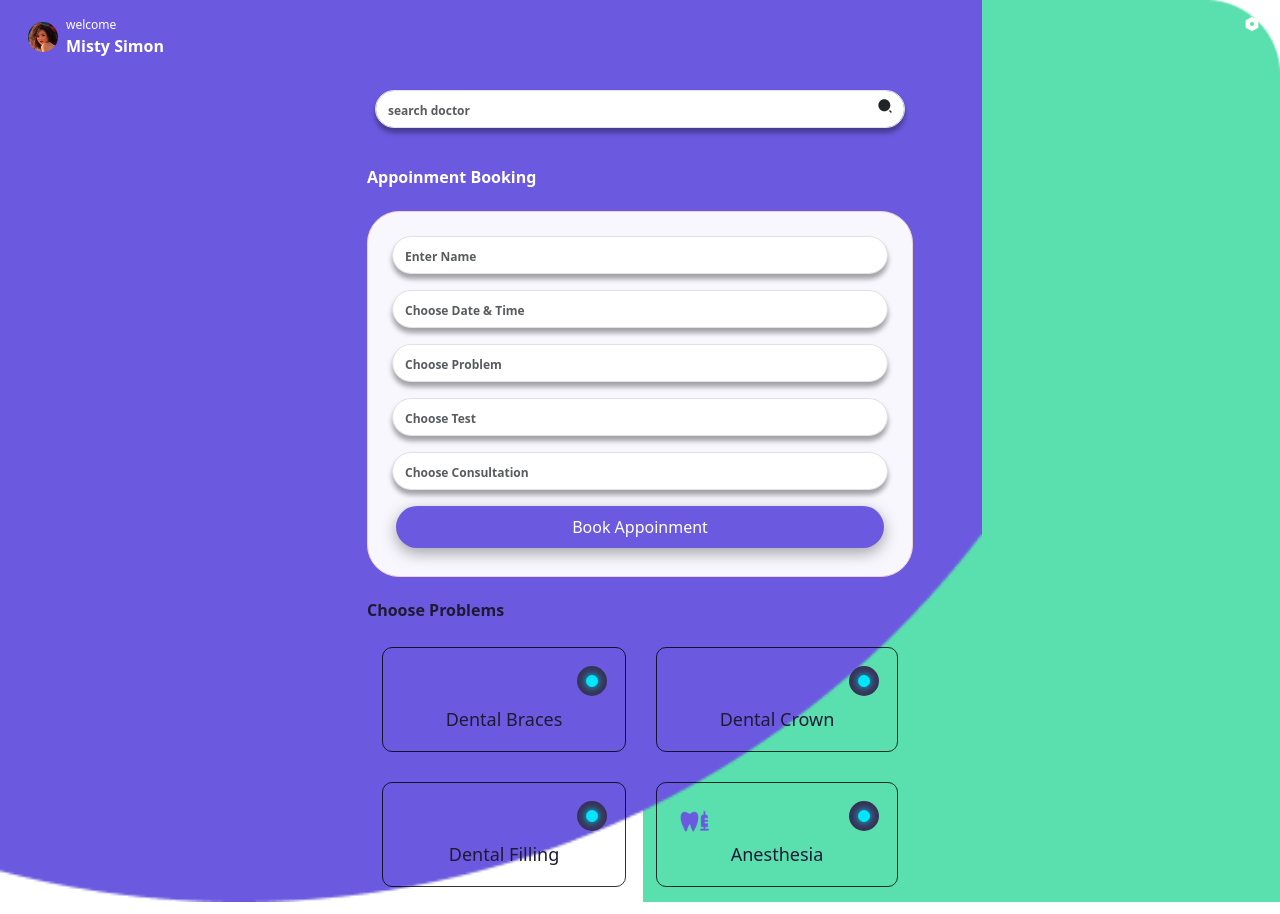
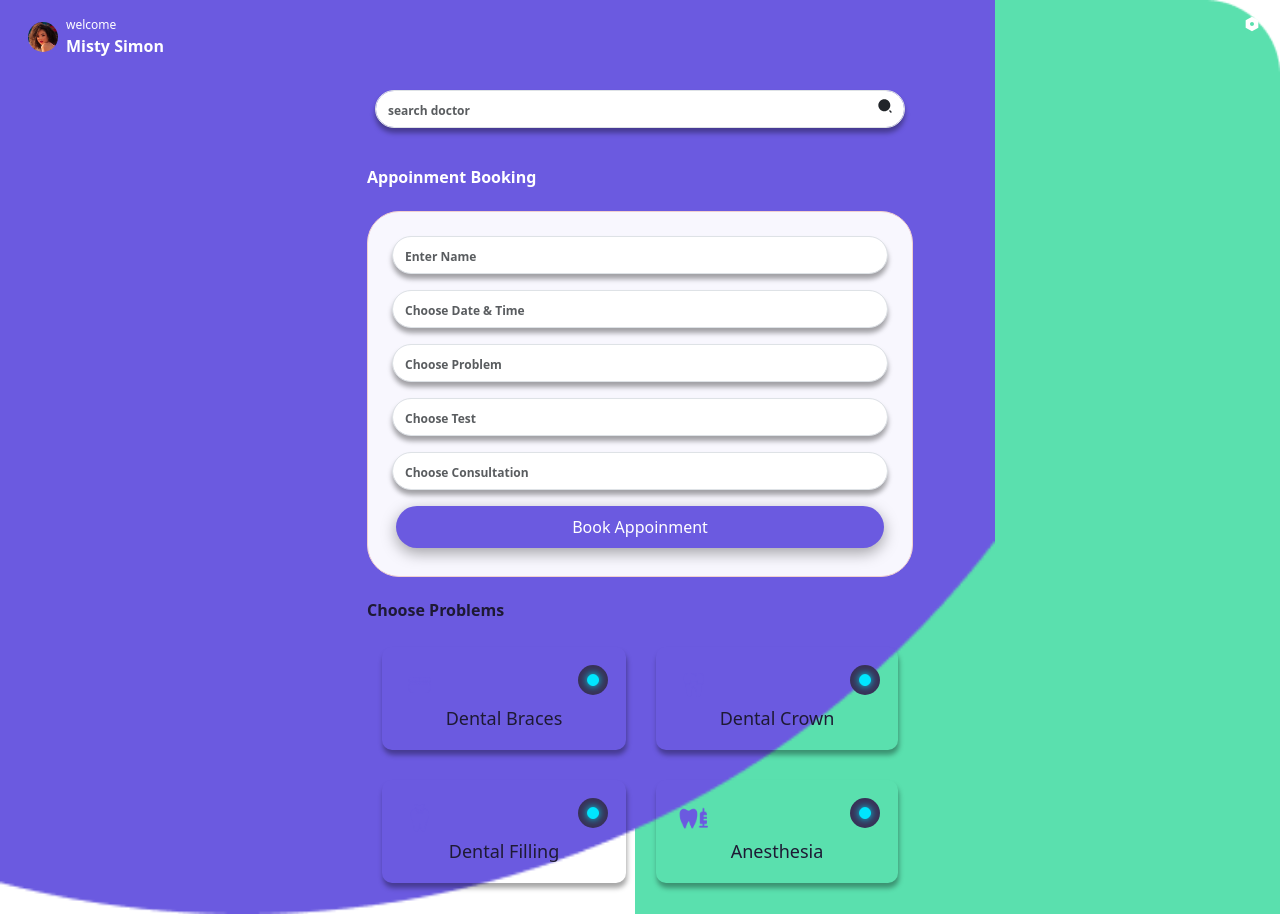
Before and after one commit to pooja6747/staticAppoinmentWebpage, a React (Vite) app: page / in a window 1280 px wide. Built offline with nearby package versions, Linux system fonts and the light colour scheme.

Commit message:
shadow add

```diff
--- a/src/components/Problems.jsx
+++ b/src/components/Problems.jsx
@@ -9,10 +9,10 @@ import dot from '../assets/images/dot.png'
 const Problems = () => {
   return (
 
-   <div className="container">
+   <div className="container ">
       <div className="row">
         <div className="col-md-3"></div>
-        <div className="col-md-6">
+        <div className="col-md-6 mb-3">
           <h5 className="text-start mt-2 pb-1 problem-title font-16 fw-bold">Choose Problems</h5>
           <div class="grid-container">
             <div class="grid-item ">
--- a/src/index.css
+++ b/src/index.css
@@ -82,11 +82,11 @@ form {
 
 
 .grid-item {
-  border: 1px solid rgba(0, 0, 0, 0.8);
   padding: 18px;
   margin: 15px;
   text-align: center;
   border-radius: 10px;
+  box-shadow: rgba(0, 0, 0, 0.35) 1px 5px 5px;
 }
 
 
```
